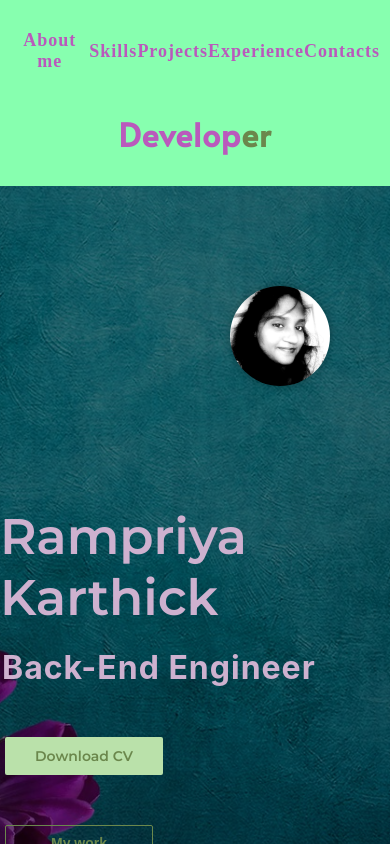
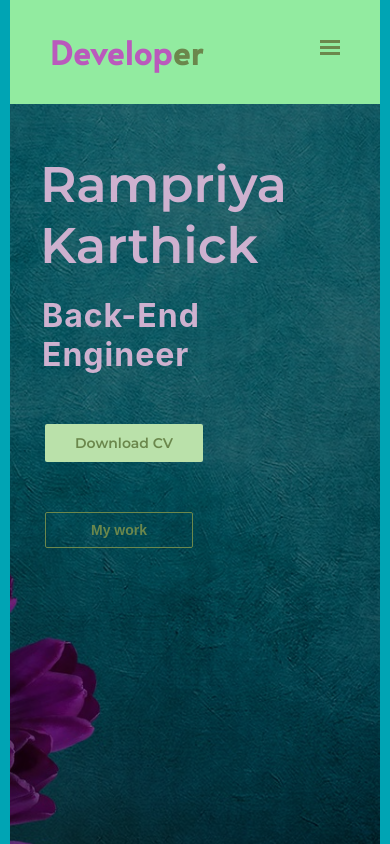
Before and after one commit to RampriyaKarthick/pf, a React (Create React App) app: page / in a window 390 px wide. Shown: the top 844 px of the page. Built offline with nearby package versions, Linux system fonts and the light colour scheme.

Commit message:
hamburger nav for small devices

```diff
--- a/src/components/Header/Header.css
+++ b/src/components/Header/Header.css
@@ -1,13 +1,14 @@
+/* Header.css */
 @import url('https://fonts.googleapis.com/css2?family=Alata&family=Montserrat:wght@500&display=swap');
 @import url('https://fonts.googleapis.com/css2?family=Alata&family=Crimson+Text&family=Montserrat:wght@500&display=swap');
 
 .header {
   display: flex;
-  align-items: center;
+  align-items:flex-start;
   color: #ba59bc;
-  background-color:#87FFAF;
+  background-color: #92eba0;
   top: 0;
-  position: sticky;
+
   z-index: 2000;
 }
 
@@ -17,7 +18,7 @@
 
 .header__left > h1 {
   text-align: center;
-  font-family: "Alata", sans-serif;
+  font-family: 'Alata', sans-serif;
   letter-spacing: 1px;
   padding: 20px 0px;
 }
@@ -37,7 +38,7 @@
   font-size: 18px;
   cursor: pointer;
   transition: transform 200ms ease-in-out;
-  font-family: "Crimson Text, serif";
+  font-family: 'Crimson Text', serif;
   padding: 20px 0px;
   letter-spacing: 1px;
 }
@@ -49,9 +50,6 @@
   padding: 5px 20px;
   border-radius: 1px;
   letter-spacing: 1px;
-  font-family: "Crimson text, serif";
-  font-size: 18px;
-  cursor: pointer;
 }
 
 .header__rightButton {
@@ -62,24 +60,57 @@
   cursor: pointer;
 }
 
-@media (max-width: 768px) {
+.menu-line {
+  height: 3px;
+  width: 20px;
+  background-color: #6b874c;
+  margin-bottom: 3px;
+}
+
+.menu {
+  cursor: pointer;
+  display: none;
+}
+/* @media (max-width: 1024px) {
+.header{
+  display:block;
+}
+} */
+
+@media all and (max-width: 768px) {
+  body{
+    margin:0 10px;
+
+  }
   .header {
     flex-direction: column;
-    text-align: center;
-    padding: 10px;
+    align-items: flex-start;
   }
+
   .header__left {
-    order: 2;
-    margin-top: 10px;
+    margin: 10px;
+    padding-left: 30px;
   }
+
   .header__right {
-    order: 1;
-    margin-top: 10px;
+    margin-left: 50px;
+    flex-direction: column;
   }
-  .header__right > a > h4 {
-    padding: 10px 0px;
+
+  .nav {
+    display: block;
+    position: relative;
   }
-  .header__rightButton {
-    margin-top: 10px;
+
+  .menu {
+    display: block;
+    position: absolute;
+
+    right: 50px;
+    top: 40px;
+  }
+
+  .topContent__profileContainer img{
+display: none;
   }
 }
--- a/src/components/Header/Header.jsx
+++ b/src/components/Header/Header.jsx
@@ -1,17 +1,35 @@
-import React from 'react'
-import {Link} from "react-scroll"
-import "./Header.css"
-
+import React, { useState, useEffect} from 'react';
+import { Link } from 'react-scroll';
+import './Header.css';
 
 function Header() {
+  const [isMenuOpen, setIsMenuOpen] = useState(false);
+
+  const toggleMenu = () => {
+    setIsMenuOpen(!isMenuOpen);
+  };
+
+  useEffect(() => {
+    localStorage.setItem('isMenuOpen', isMenuOpen);
+  }, [isMenuOpen]);
+
   return (
     <div className="header">
       <div className="header__left">
-    <h1>Develop<span>er</span></h1>
+        <h1>
+           Develop<span>er</span>
+        </h1>
       </div>
       <div className="header__right">
+        <div className="menu" onClick={toggleMenu}>
+          <div className={`menu-line ${isMenuOpen ? 'open' : ''}`}></div>
+          <div className={`menu-line ${isMenuOpen ? 'open' : ''}`}></div>
+          <div className={`menu-line ${isMenuOpen ? 'open' : ''}`}></div>
+        </div>
+        {isMenuOpen && (
+          <div className="nav">
             <Link to="about" smooth={true} duration={500}>
-<h4> About me</h4>
+              <h4>About me</h4>
             </Link>
             <Link to="skills" smooth={true} duration={500}>
 <h4> Skills</h4>
@@ -25,12 +43,11 @@ function Header() {
 <Link to="contact" smooth={true} duration={500}>
 <h4>Contacts</h4>
 </Link>
-{/* <h4 className="header__rightButton">
-    Join with me
-</h4> */}
+          </div>
+        )}
       </div>
     </div>
-  )
+  );
 }
 
-export default Header
+export default Header;
--- a/src/components/TopContent/TopContent.css
+++ b/src/components/TopContent/TopContent.css
@@ -92,3 +92,17 @@
   transform: scale(1.1);
   box-shadow: 0px 0px 15px rgba(0, 0, 0, 0.5);
 }
+
+
+
+@media all and (max-width: 768px) {
+
+
+  .topContent__container{
+    top:30px;
+    left:30px;
+  }
+.topContent__profilePhotoContainer img{
+display: none;
+}
+}
```
Also changed, not shown: src/components/TopContainer/TopContainer.css (line endings or trailing spaces). Lines whose indentation alone changed are shown as unchanged.
